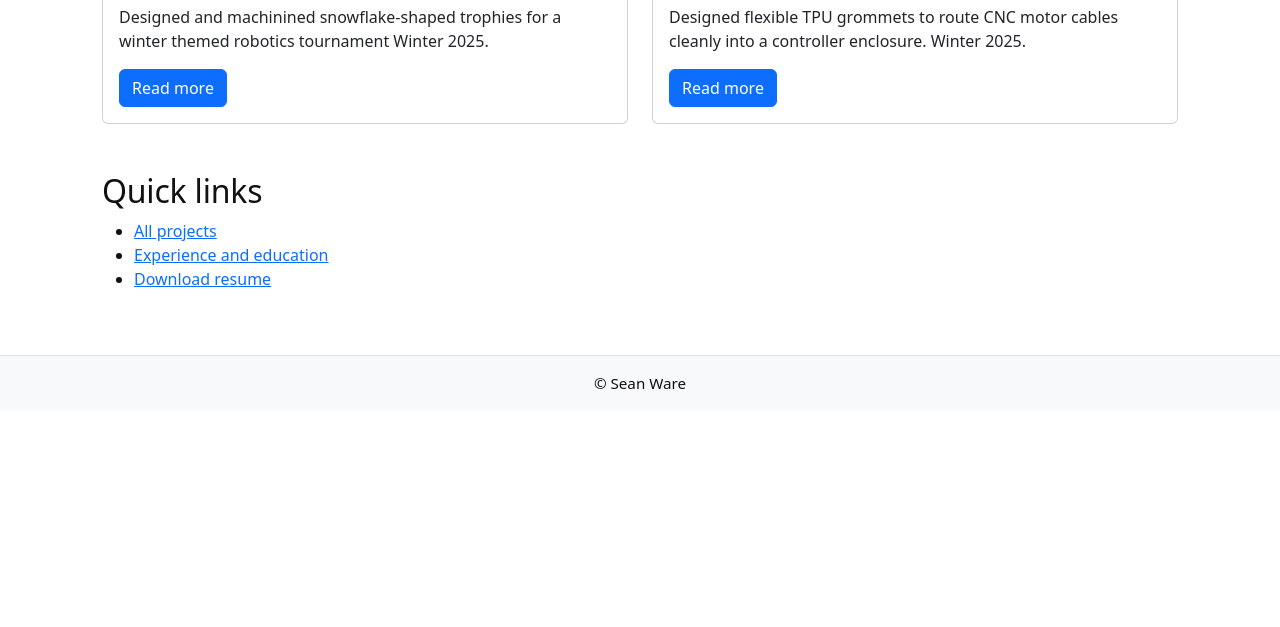
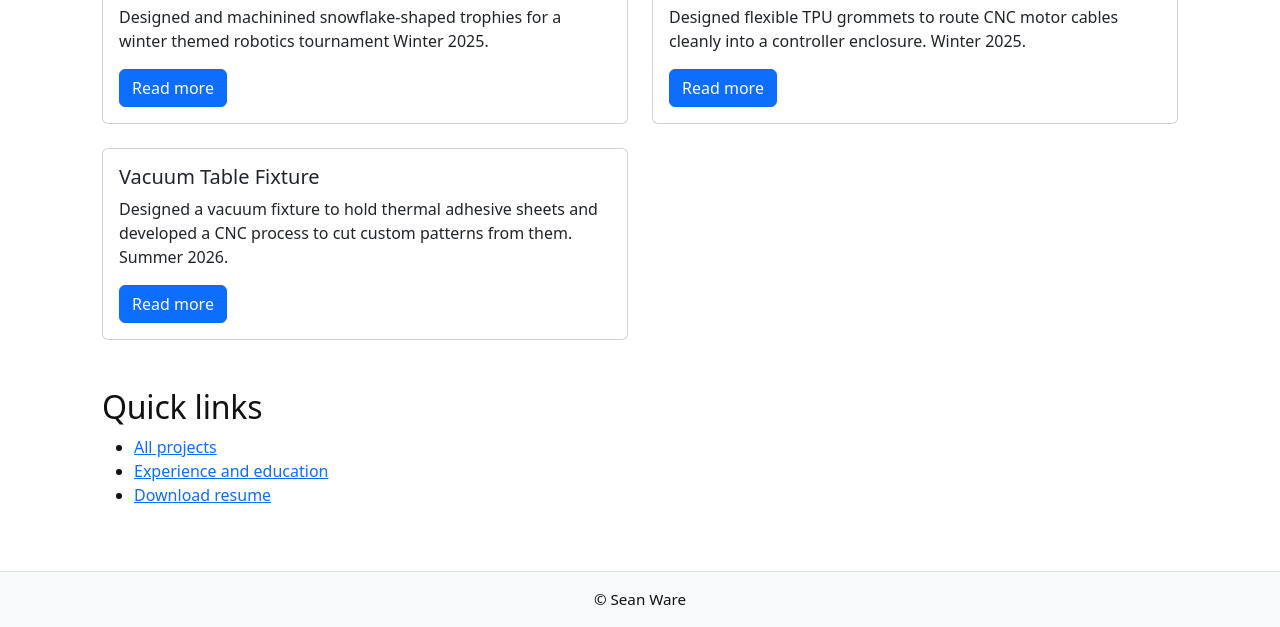
Before and after one commit to SeanWare5/seanware, a plain HTML site: page index.html in a window 1280 px wide. Shown: the part 1093-1720 px from the top of the page. Before the commit the page ends 1504 px from the top, so only its background shows below. Drawn offline with nearby package versions, Linux system fonts and the light colour scheme.

Commit message:
Add Vacuum Table Fixture project (Summer 2026) (#1)
Claude-Session: https://claude.ai/code/session_01L7ExQivYvat8LeGSfS6BsX

Co-authored-by: Claude <noreply@anthropic.com>

```diff
--- a/index.html
+++ b/index.html
@@ -86,6 +86,16 @@
   </div>
 </div>
 
+<div class="col-md-6">
+  <div class="card h-100">
+    <div class="card-body">
+      <h5 class="card-title">Vacuum Table Fixture</h5>
+      <p class="card-text">Designed a vacuum fixture to hold thermal adhesive sheets and developed a CNC process to cut custom patterns from them. Summer 2026.</p>
+      <a class="btn btn-primary" href="projects.html#proj5">Read more</a>
+    </div>
+  </div>
+</div>
+
 
 
     </div>
```
Also changed, not shown: projects.html (+10 -0 lines).
